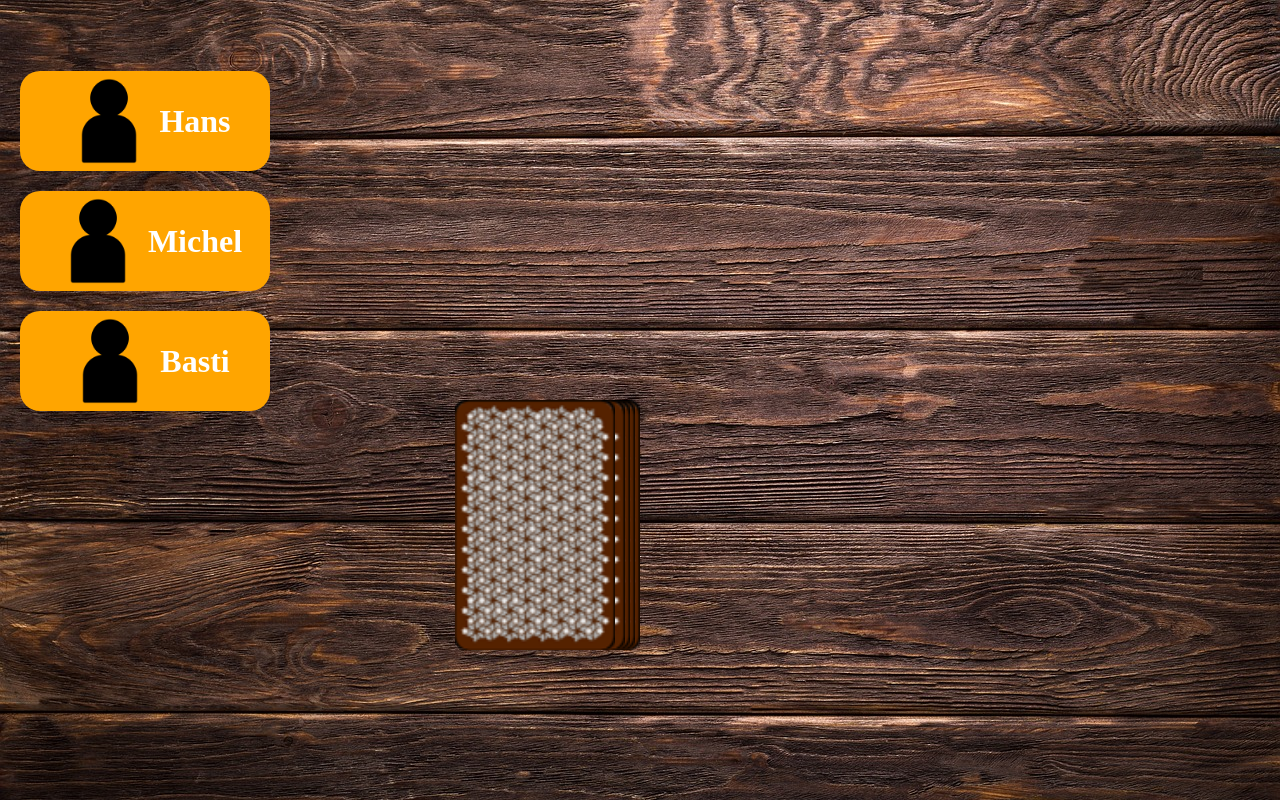
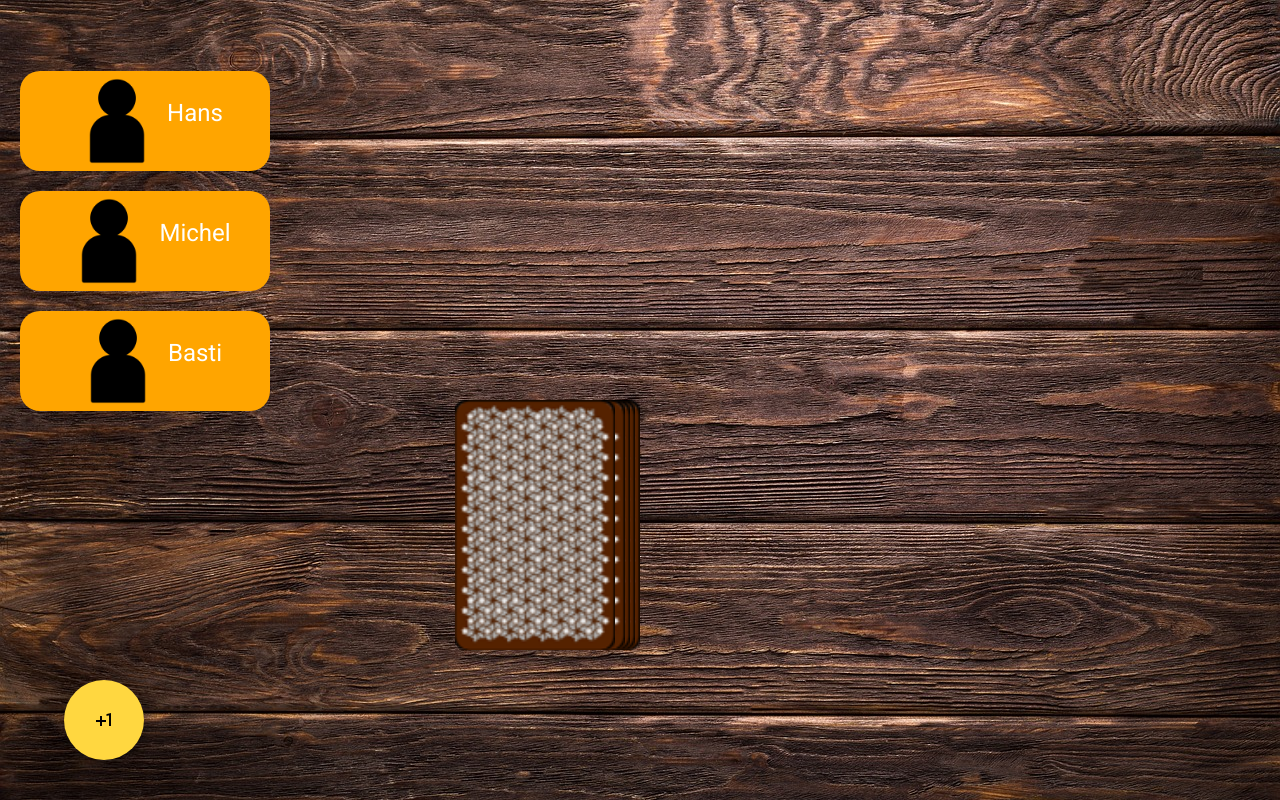
Before and after one commit to michaelwoelfel/ring-of-fire, an Angular app in the folder ringoffire/: page /game in a window 1280 px wide. Built offline with nearby package versions, Linux system fonts and the light colour scheme.

Commit message:
add user button

```diff
--- a/ringoffire/angular.json
+++ b/ringoffire/angular.json
@@ -30,6 +30,7 @@
               "src/assets"
             ],
             "styles": [
+              "@angular/material/prebuilt-themes/deeppurple-amber.css",
               "src/styles.scss"
             ],
             "scripts": []
@@ -93,6 +94,7 @@
               "src/assets"
             ],
             "styles": [
+              "@angular/material/prebuilt-themes/deeppurple-amber.css",
               "src/styles.scss"
             ],
             "scripts": []
--- a/ringoffire/package.json
+++ b/ringoffire/package.json
@@ -11,10 +11,12 @@
   "private": true,
   "dependencies": {
     "@angular/animations": "^16.2.0",
+    "@angular/cdk": "^16.2.7",
     "@angular/common": "^16.2.0",
     "@angular/compiler": "^16.2.0",
     "@angular/core": "^16.2.0",
     "@angular/forms": "^16.2.0",
+    "@angular/material": "^16.2.7",
     "@angular/platform-browser": "^16.2.0",
     "@angular/platform-browser-dynamic": "^16.2.0",
     "@angular/router": "^16.2.0",
--- a/ringoffire/src/app/app.component.ts
+++ b/ringoffire/src/app/app.component.ts
@@ -4,6 +4,7 @@
   selector: 'app-root',
   templateUrl: './app.component.html',
   styleUrls: ['./app.component.scss']
+
 })
 export class AppComponent {
   title = 'ringoffire';
--- a/ringoffire/src/app/game/game.component.html
+++ b/ringoffire/src/app/game/game.component.html
@@ -10,3 +10,6 @@
         <img (click)="pickCard()" *ngIf="pickCardAnimation" [class.pick-card]="pickCardAnimation"  style="right: 25px" src="assets\img\{{ currentCard }}.png">
     </div>
 </div>
+<button class="add-button" mat-mini-fab color="accent" aria-label="Example icon button with a plus one icon">
+    <mat-icon>plus_one</mat-icon>
+  </button>
--- a/ringoffire/src/app/game/game.component.scss
+++ b/ringoffire/src/app/game/game.component.scss
@@ -69,3 +69,13 @@
         transform: scale(1.2) translateX(200px) translateY(-100px) rotate(20deg);
     }
 }
+
+.add-button {
+    position: absolute;
+    z-index: 100;
+    bottom: 5%;
+    left: 5%;
+    width: 80px;
+    height: 80px;
+    font-size: 30px;
+}
--- a/ringoffire/src/index.html
+++ b/ringoffire/src/index.html
@@ -6,8 +6,11 @@
   <base href="/">
   <meta name="viewport" content="width=device-width, initial-scale=1">
   <link rel="icon" type="image/x-icon" href="favicon.ico">
+  <link rel="preconnect" href="https://fonts.gstatic.com">
+  <link href="https://fonts.googleapis.com/css2?family=Roboto:wght@300;400;500&display=swap" rel="stylesheet">
+  <link href="https://fonts.googleapis.com/icon?family=Material+Icons" rel="stylesheet">
 </head>
-<body>
+<body class="mat-typography">
   <app-root></app-root>
 </body>
 </html>
--- a/ringoffire/src/styles.scss
+++ b/ringoffire/src/styles.scss
@@ -3,3 +3,6 @@
     height: 100vh;
 
 }
+
+html, body { height: 100%; }
+body { margin: 0; font-family: Roboto, "Helvetica Neue", sans-serif; }
```
Also changed, not shown: ringoffire/src/app/app.module.ts (+7 -1 lines), 1 other file (tests, documents, lock files or other folders).
